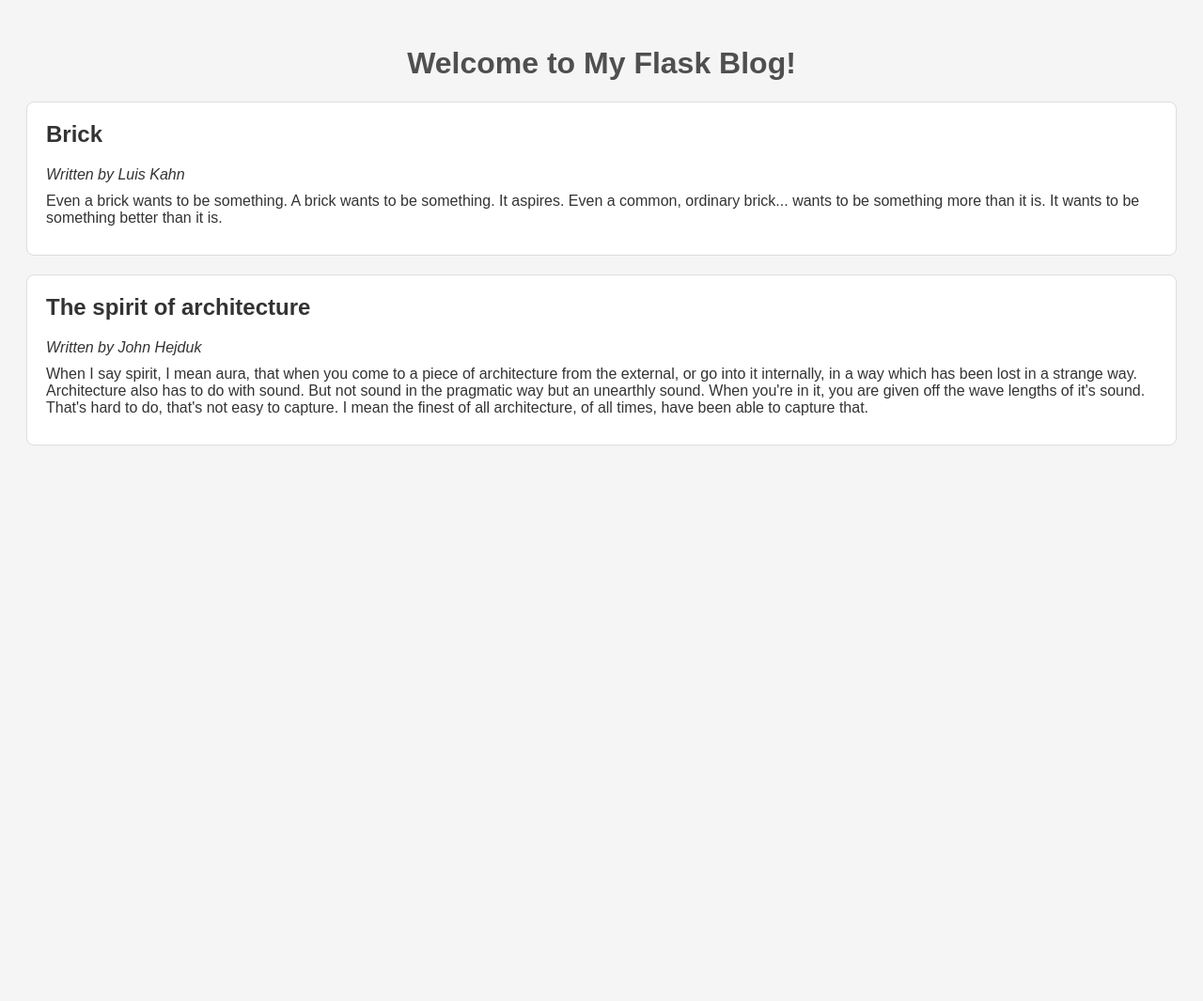
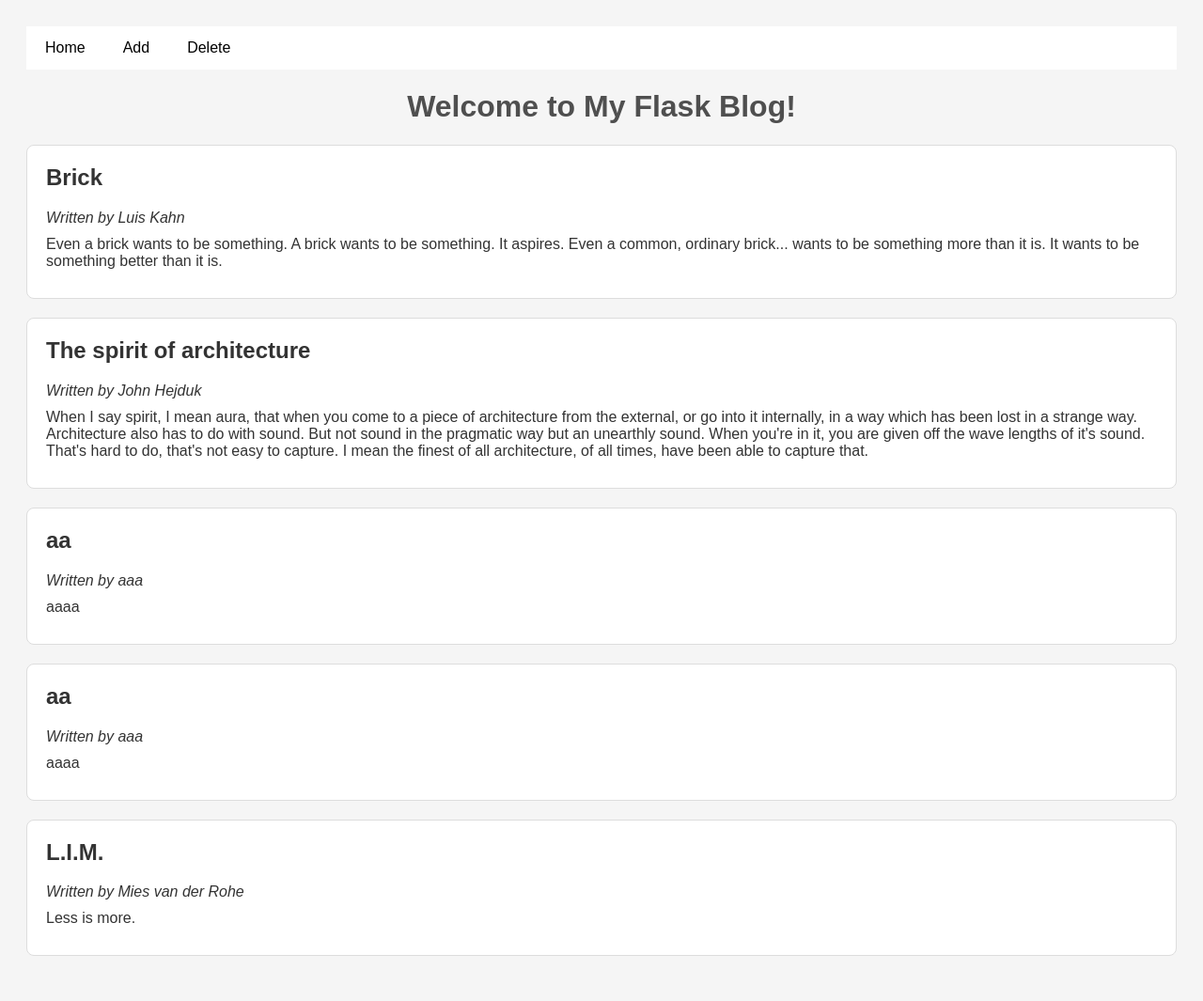
Before and after one commit to x-cean/my_blog_v1, a Flask app: page / in a window 1280 px wide. Shown: the whole page at 94% size. Before the commit the page ends 474 px from the top, so only its background shows below. Run offline with Flask 3, Linux system fonts and the light colour scheme.

Commit message:
add a post function finished, added nav bar

```diff
--- a/app.py
+++ b/app.py
@@ -1,4 +1,4 @@
-from flask import Flask, render_template, request
+from flask import Flask, render_template, request, redirect, url_for
 import json
 
 app = Flask(__name__)
@@ -13,6 +13,18 @@ def get_blog_posts():
             json.dump([], f)
             return []
 
+
+def add_blog_post(author, title, content):
+    blog_posts = get_blog_posts()
+    if len(blog_posts) == 0:
+        post_id = 1
+    else:
+        post_id = max(post["id"] for post in blog_posts) + 1
+    blog_posts.append({"id": post_id, "author": author, "title": title, "content": content})
+
+    with open("database/blog_posts.JSON", "w") as f:
+        json.dump(blog_posts, f)
+
 @app.route('/')
 def index():
     blog_posts = get_blog_posts()
@@ -22,8 +34,12 @@ def index():
 @app.route('/add', methods=['GET', 'POST'])
 def add():
     if request.method == 'POST':
-        # We will fill this in the next step
-        pass
+        post_author = request.form['author']
+        post_title = request.form['title']
+        post_content = request.form['content']
+        add_blog_post(post_author, post_title, post_content)
+        return redirect(url_for('index'))
+
     return render_template('add.html')
 
 
--- a/database/blog_posts.JSON
+++ b/database/blog_posts.JSON
@@ -1,4 +1 @@
-[
-  {"id": 1, "author": "Luis Kahn", "title": "Brick", "content": "Even a brick wants to be something.\nA brick wants to be something.\nIt aspires.\nEven a common, ordinary brick... wants to be something more than it is.\nIt wants to be something better than it is."},
-  {"id": 2, "author": "John Hejduk", "title": "The spirit of architecture", "content": "When I say spirit, I mean aura, that when you come to a piece of architecture from the external, or go into it internally, in a way which has been lost in a strange way. Architecture also has to do with sound. But not sound in the pragmatic way but an unearthly sound. When you're in it, you are given off the wave lengths of it's sound. That's hard to do, that's not easy to capture. I mean the finest of all architecture, of all times, have been able to capture that."}
-]
+[{"id": 1, "author": "Luis Kahn", "title": "Brick", "content": "Even a brick wants to be something.\nA brick wants to be something.\nIt aspires.\nEven a common, ordinary brick... wants to be something more than it is.\nIt wants to be something better than it is."}, {"id": 2, "author": "John Hejduk", "title": "The spirit of architecture", "content": "When I say spirit, I mean aura, that when you come to a piece of architecture from the external, or go into it internally, in a way which has been lost in a strange way. Architecture also has to do with sound. But not sound in the pragmatic way but an unearthly sound. When you're in it, you are given off the wave lengths of it's sound. That's hard to do, that's not easy to capture. I mean the finest of all architecture, of all times, have been able to capture that."}, {"id": 3, "author": "aaa", "title": "aa", "content": "aaaa"}, {"id": 4, "author": "aaa", "title": "aa", "content": "aaaa"}, {"id": 5, "author": "Mies van der Rohe", "title": "L.I.M.", "content": "Less is more."}]
--- a/static/style.css
+++ b/static/style.css
@@ -3,6 +3,25 @@ body {
     background-color: #F5F5F5;
     padding: 20px;
     color: #333;
+}
+
+.navbar {
+    background-color: #FFF;
+    overflow: hidden;
+}
+
+.navbar a {
+    float: left;
+    display: block;
+    color: #000000;
+    text-align: center;
+    padding: 14px 20px;
+    text-decoration: none;
+}
+
+.navbar a:hover {
+    background-color: #000000;
+    color: white;
 }
 
 h1 {
--- a/templates/add.html
+++ b/templates/add.html
@@ -8,7 +8,7 @@
 </head>
 <body>
     <h1>Post a new blog!</h1>
-    <form action="/add" method="GET">
+    <form action="/add" method="POST">
         <label for="author">Author:</label>
         <input type="text" id="author" name="author" required>
         <label for="title">Title:</label>
--- a/templates/index.html
+++ b/templates/index.html
@@ -7,6 +7,11 @@
     <link rel="stylesheet" href="{{ url_for('static', filename='style.css') }}">
 </head>
 <body>
+    <div class="navbar">
+        <a href="index.html">Home</a>
+        <a href="add.html">Add</a>
+        <a href="delete.html">Delete</a>
+    </div>
     <h1>Welcome to My Flask Blog!</h1>
     {% for post in posts %}
     <div class="post">
```
